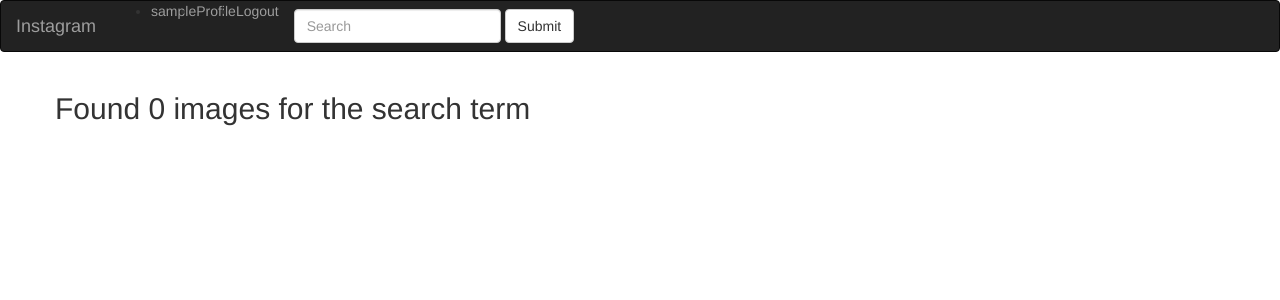
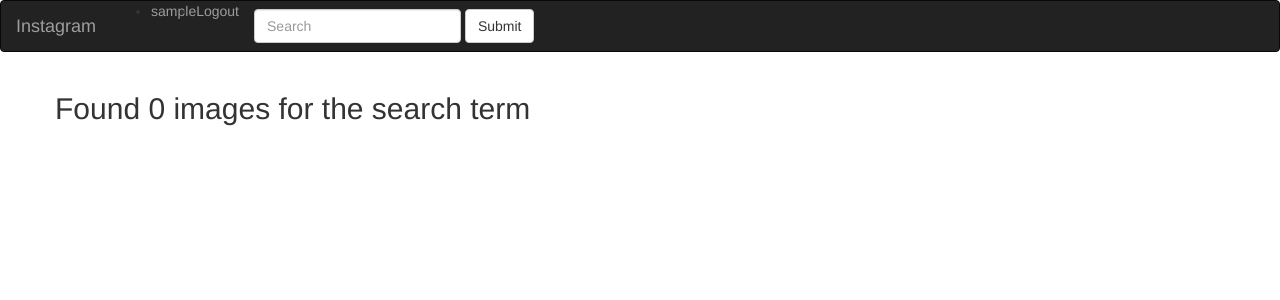
Before and after one commit to YomiRich/IgClone, a Django app: a page that uses ig/templates/navbar.html in a window 1280 px wide. Shown: the top 300 px of the page. Run offline with Django 3.2, Linux system fonts and the light colour scheme; the visitor is signed in with stand-in values (Sample User, id 1); data that the repository does not hold is empty; some libraries are stand-ins or nearby versions.

Commit message:
Add all changes

```diff
--- a/ig/templates/navbar.html
+++ b/ig/templates/navbar.html
@@ -18,9 +18,6 @@
           <a class="nav-link" href="#">{{user.username}}</a>
         </li>
         <li class="nav-item">
-            <a class="nav-link" href="{% url 'edit_profile' %}">Profile</a>
-          </li>
-          <li class="nav-item">
             <a class="nav-link" href="{% url 'logout' %}">Logout</a>
           </li>
     </ul>
```
Also changed, not shown: media/profile/Screenshot_from_2019-05-21_13-16-41.png (added).
